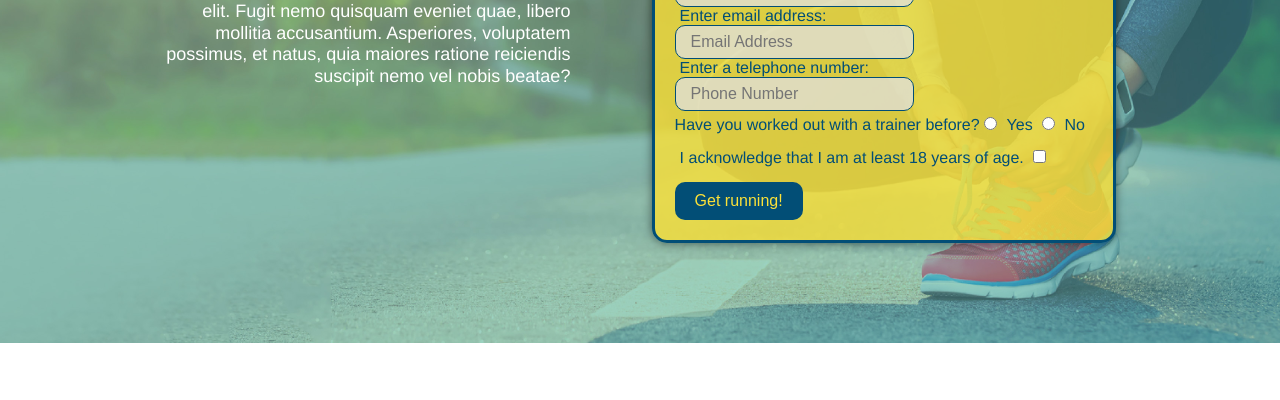
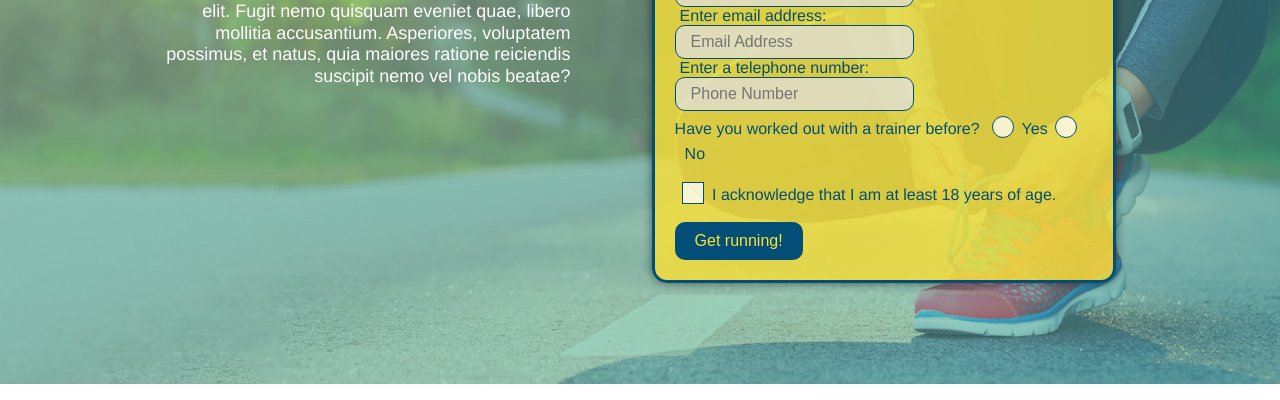
Before and after one commit to Sarah-Safarzadeh/run-buddy, a plain HTML site: page index.html in a window 1280 px wide. Shown: the part 335-735 px from the top of the page. Drawn offline with Linux system fonts and the light colour scheme.

Commit message:
added psuedo checkbox to CTA

```diff
--- a/assets/css/style.css
+++ b/assets/css/style.css
@@ -149,6 +149,59 @@ section {
     color: #fce138;
     text-shadow: 0 0 10px rgba(0, 0, 0, 0.5);
 }
+.checkbox-wrapper input, .radio-wrapper input {
+    opacity: 0;
+}
+.checkbox-wrapper label, .radio-wrapper label {
+    position: relative;
+    left: 10px;
+    margin: 10px;
+    line-height: 1.6;
+}
+.checkbox-wrapper label::before, .radio-wrapper label::before {
+    content: "";
+    height: 20px;
+    width: 20px;
+    background: rgba(255, 255, 255, 0.75);
+    border: 1px solid #024e76;
+    position: absolute;
+    top: -4px;
+    left: -30px;
+}
+.radio-wrapper label::before {
+    border-radius: 50%;
+  }
+  .radio-wrapper label::after {
+    content: "";
+    width: 20px;
+    height: 20px;
+    border-radius: 50%;
+    background: #024e76;
+    position: absolute;
+    left: -29px;
+    top: -3px;
+    background-image: radial-gradient(circle, #39a6b2, #024e76);
+  }
+
+  .checkbox-wrapper label::after {
+    content: "";
+    height: 6px;
+    width: 14px;
+    border-left: 2px solid #024e76;
+    border-bottom: 2px solid #024e76;
+    position: absolute;
+    left: -26px;
+    top: 1px;
+    transform: rotate(-58deg);
+  }
+  .checkbox-wrapper input + label::after,
+  .radio-wrapper input + label::after {
+    content: none;
+  }
+  .checkbox-wrapper input:checked + label::after,
+  .radio-wrapper input:checked + label::after {
+    content: "";
+  }
 /* Hero Style Ends */
 /* What We Do Section */
 
--- a/index.html
+++ b/index.html
@@ -58,16 +58,20 @@
                 <input class="form-input" type="tel" placeholder="Phone Number" name="phone" id="phone" />
                 <p>
                     Have you worked out with a trainer before?
+                    <span class="radio-wrapper">
                       <input type="radio" name="trainer-confirm" id="trainer-yes" />
                       <label for="trainer-yes">Yes</label>
+                    </span>
+                    <span class="radio-wrapper">
                       <input type="radio" name="trainer-confirm" id="trainer-no" />
                       <label for="trainer-no">No</label>
+                    </span>
                   </p>
                   <p>
-                    <label for="checkbox">
-                        I acknowledge that I am at least 18 years of age.
-                    </label>
-                    <input type="checkbox" name="age-consent" id="checkbox" />
+                    <span class="checkbox-wrapper">
+                      <input type="checkbox" name="age-confirm" id="checkbox" />
+                      <label for="checkbox">I acknowledge that I am at least 18 years of age.</label>
+                    </span>
                   </p>
                 <button type="submit">
                     Get running!
```
Lines whose indentation alone changed are shown as unchanged.
